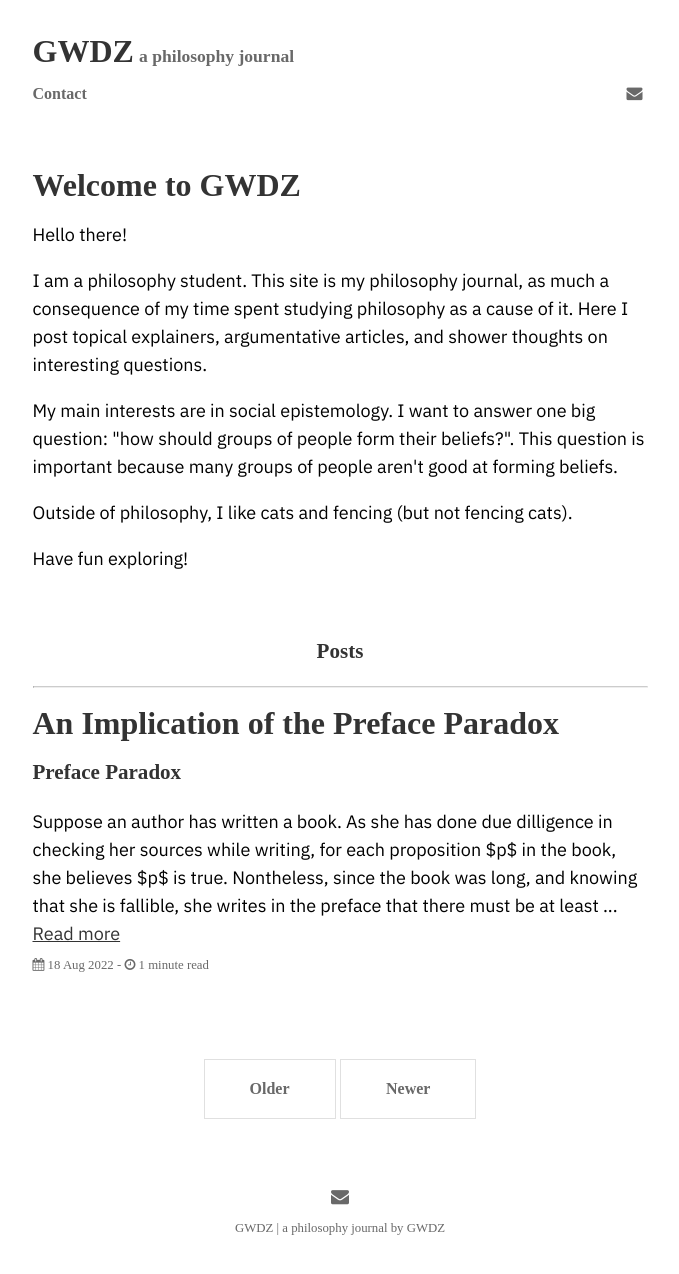
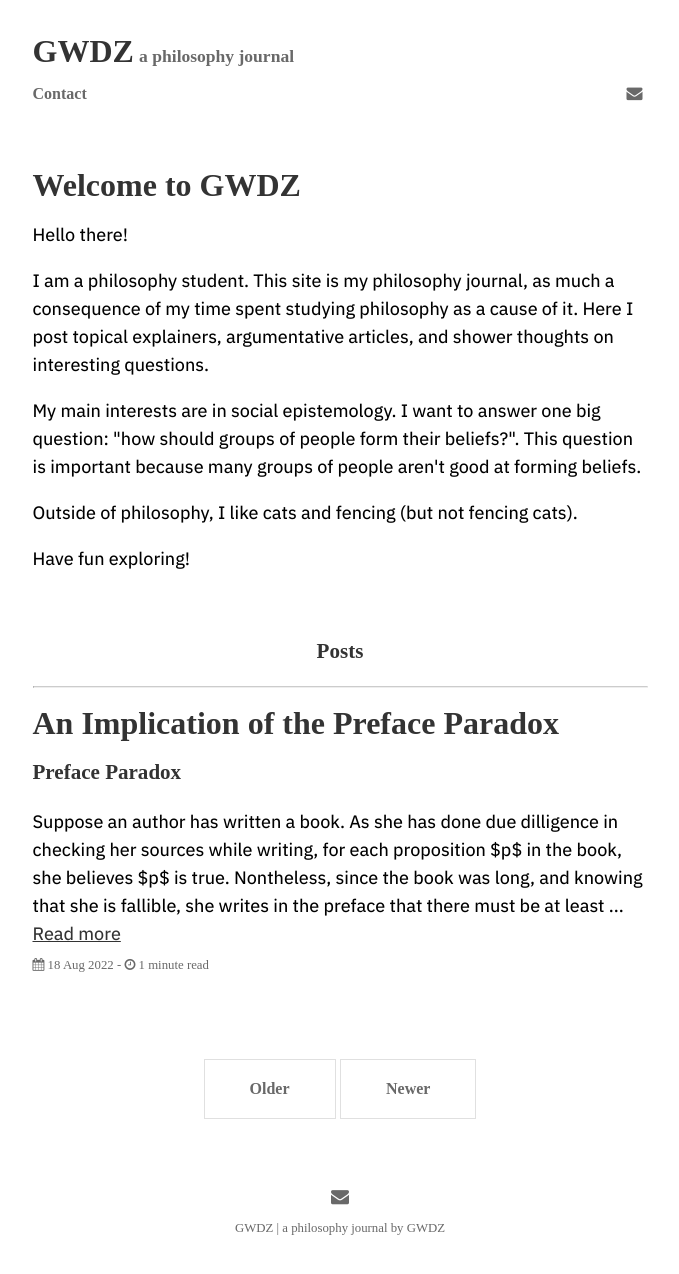
Before and after one commit to GWDZ-true/gwdz-site, a Jekyll site: the page built from index.html, in a window 1280 px wide. Shown: the whole page, without its empty margins (300-979 px from the left). Built offline with Jekyll 4.4.1, drawn with Linux system fonts in a browser that asks for light colours; some web fonts are replaced; the list of posts is cut into pages by our own code.

Commit message:
Update main.scss

```diff
--- a/assets/css/main.scss
+++ b/assets/css/main.scss
@@ -3,7 +3,7 @@
 
 @font-face{
     font-family: iaw;
-    src: url(../fonts/IBMPlexSans-Regular.woff);
+    src: url(../fonts/IBMPlexSans-Text.woff);
     font-style: normal;
     font-weight: normal;
 }
```
